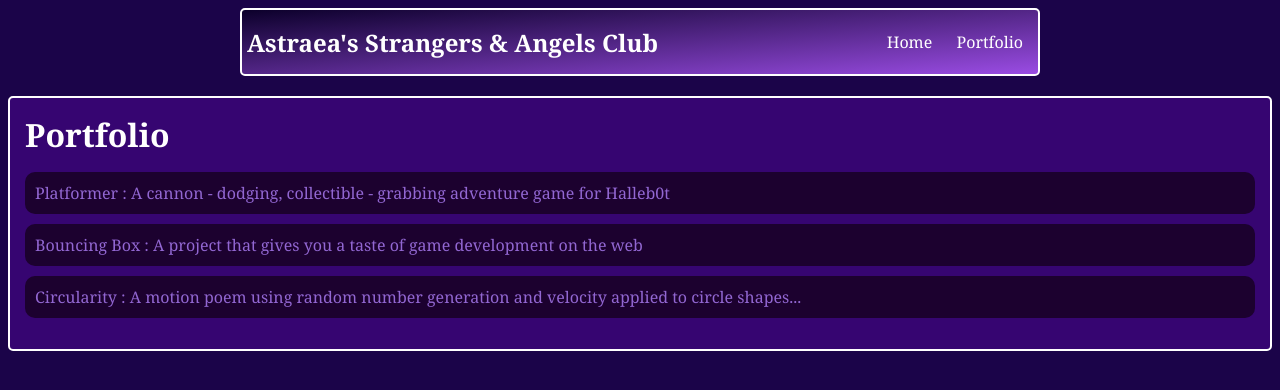
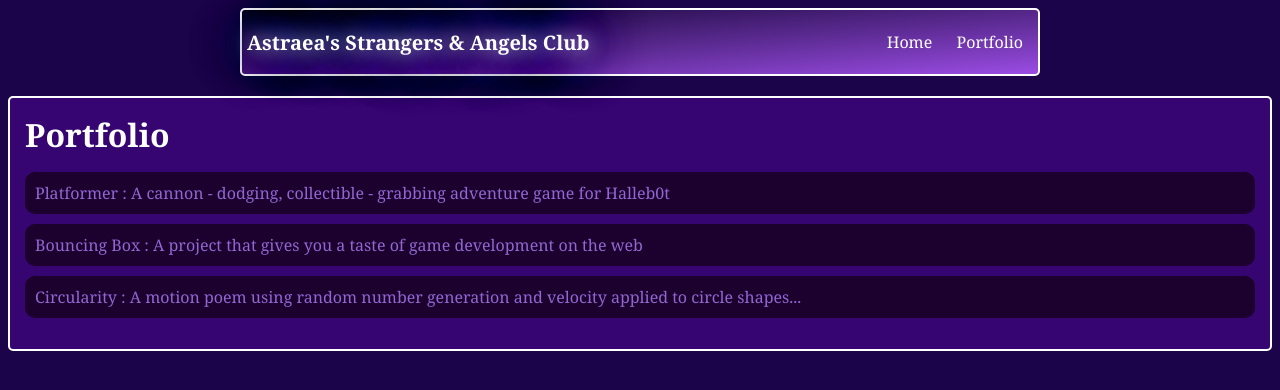
Before and after one commit to aaliyah-astraea/aaliyah-astraea.github.io, a plain HTML site: page portfolio.html in a window 1280 px wide. Drawn offline with Linux system fonts and the light colour scheme.

Commit message:
TODO 1 completed

```diff
--- a/portfolio.html
+++ b/portfolio.html
@@ -8,7 +8,7 @@
     <body>
       <div id="all-contents">
         <nav>
-            <h1>Astraea's Strangers & Angels Club</h1>
+            <h1 id="glowing">Astraea's Strangers & Angels Club</h1>
             <ul id="nav-ul">
                 <li class="nav-li">
                     <a class="nav-a" href="index.html">Home</a>
--- a/projects/platformer/platformer.js
+++ b/projects/platformer/platformer.js
@@ -38,6 +38,8 @@ $(function () {
     // Create platforms
     // You must decide the x position, y position, width, and height of the platforms
     // example usage: createPlatform(x,y,width,height)
+createPlatform(0,375,100,10)
+createPlatform(160,500,100,10)
 
 
 
--- a/style.css
+++ b/style.css
@@ -119,3 +119,8 @@ h2, h3 {
     color: #fff;
     animation: glow 1s ease-in-out infinite alternate;
   }
+  #glowing{
+    font-size: 20px;
+    color: #fff;
+    animation: glow 1s ease-in-out infinite alternate;
+  }
```
